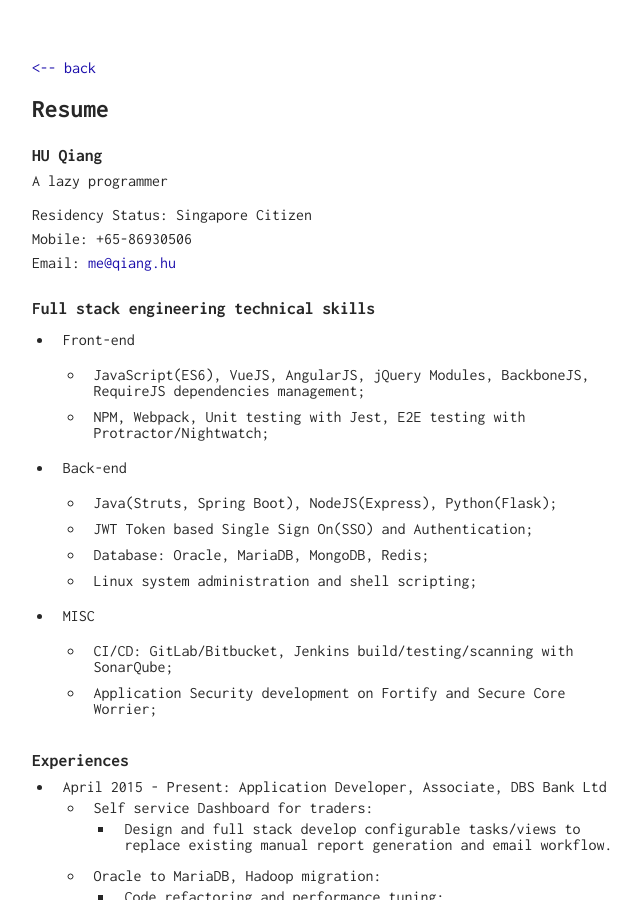
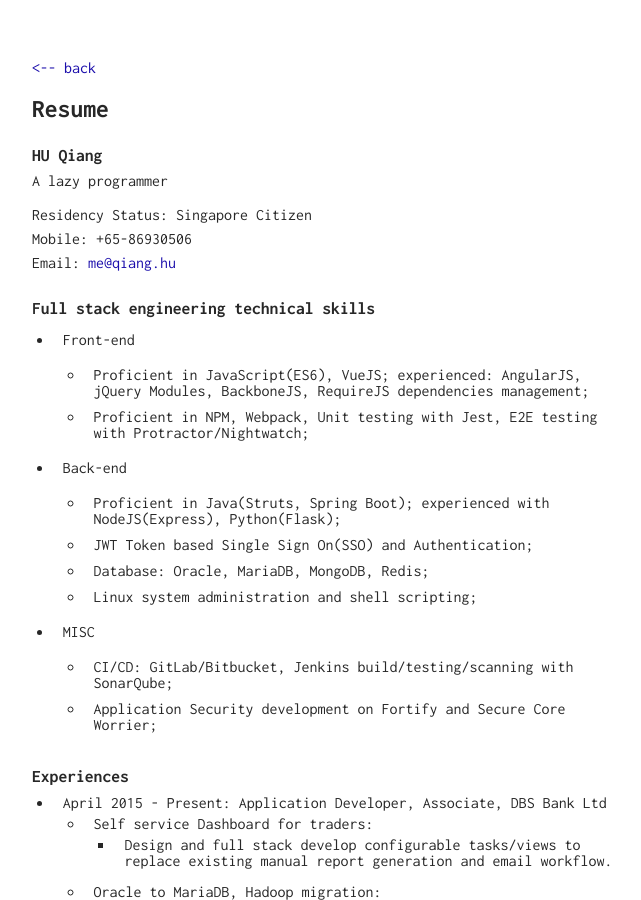
Before and after one commit to huqiang/huqiang.github.io, a Jekyll site: the page built from resume/index.markdown, in a window 1280 px wide and 900 px high. Shown: the whole window, without its empty margins (308-949 px from the left). Built offline with Jekyll 4.4.1, drawn with Linux system fonts in a browser that asks for light colours.

Commit message:
Update experience

```diff
--- a/resume/index.markdown
+++ b/resume/index.markdown
@@ -20,12 +20,12 @@ _Email: <mailto:me@qiang.hu>_
 
 - Front-end
 
-  - JavaScript(ES6), VueJS, AngularJS, jQuery Modules, BackboneJS, RequireJS dependencies management;
-  - NPM, Webpack, Unit testing with Jest, E2E testing with Protractor/Nightwatch;
+  - Proficient in JavaScript(ES6), VueJS; experienced: AngularJS, jQuery Modules, BackboneJS, RequireJS dependencies management;
+  - Proficient in NPM, Webpack, Unit testing with Jest, E2E testing with Protractor/Nightwatch;
 
 - Back-end
 
-  - Java(Struts, Spring Boot), NodeJS(Express), Python(Flask);
+  - Proficient in Java(Struts, Spring Boot); experienced with NodeJS(Express), Python(Flask);
   - JWT Token based Single Sign On(SSO) and Authentication;
   - Database: Oracle, MariaDB, MongoDB, Redis;
   - Linux system administration and shell scripting;
```
